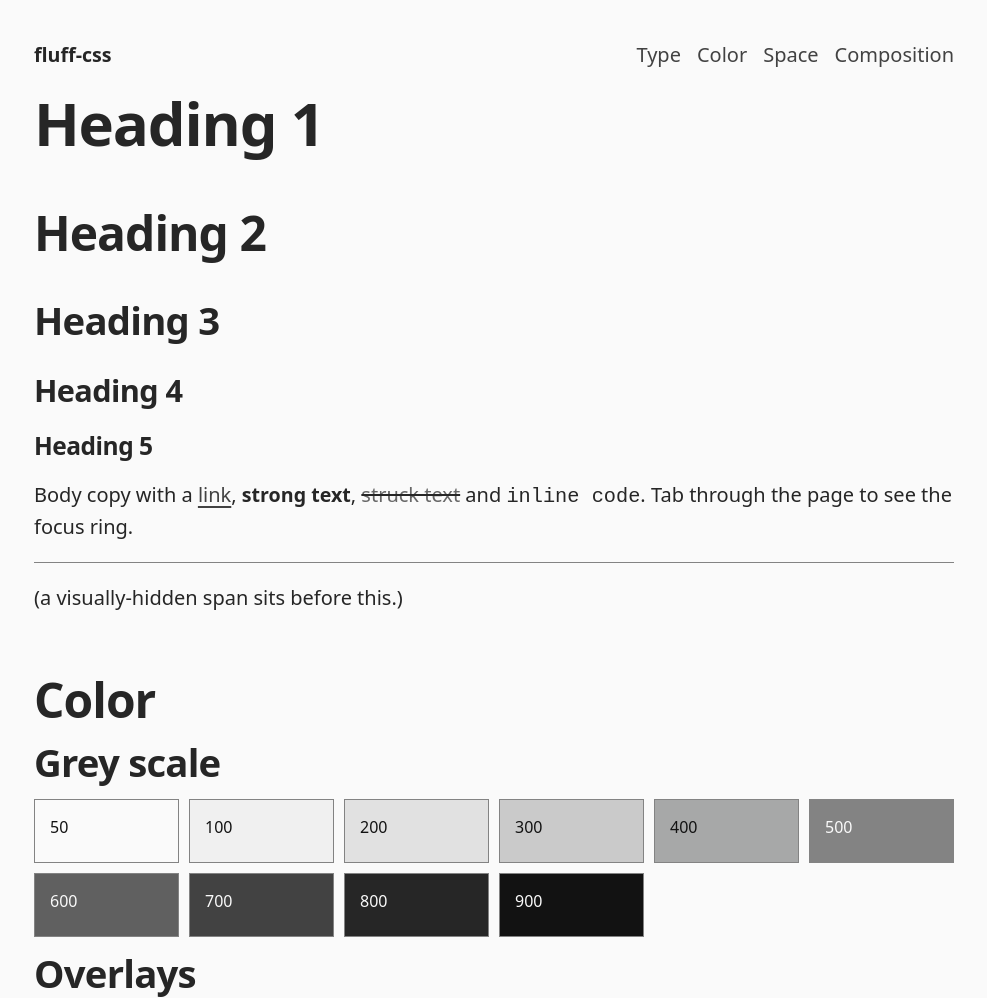
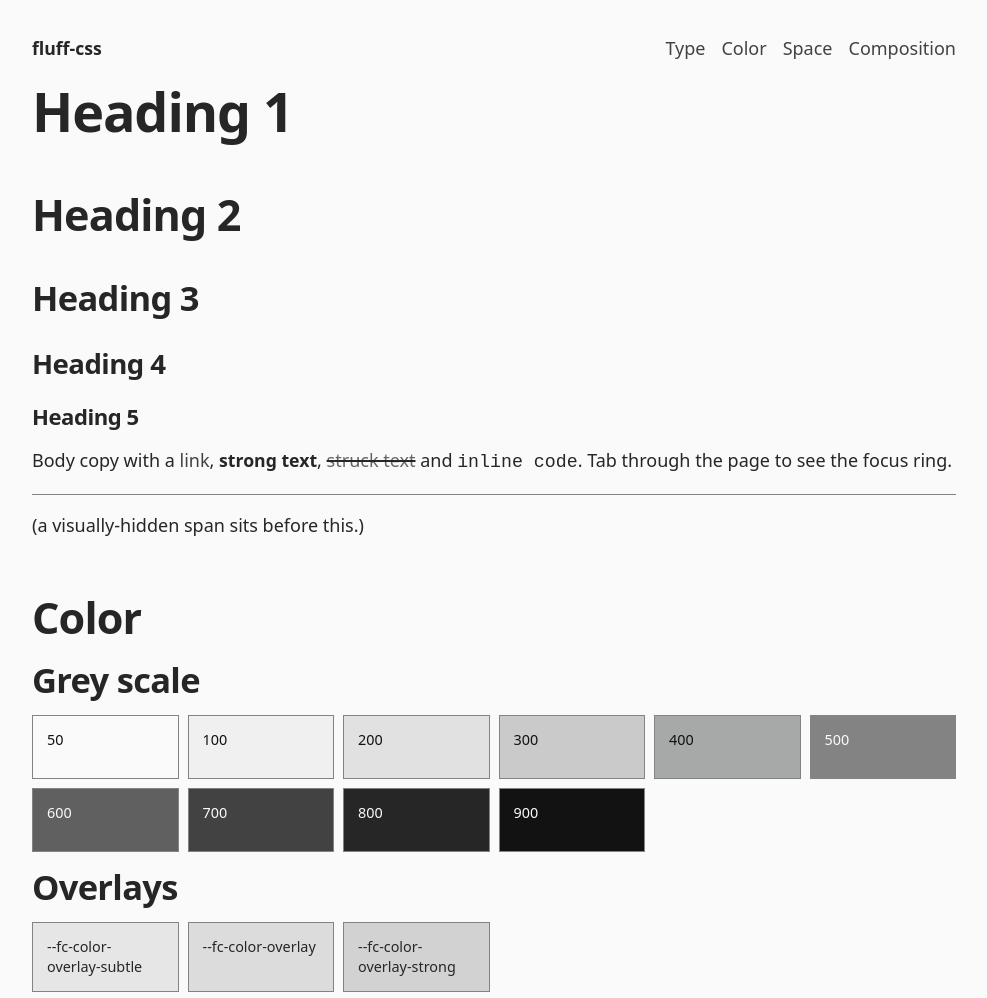
Before and after one commit to brad2k/fluff-css, a website: page index.html in a window 1280 px wide. Shown: the top 998 px of the page, without its empty margins (146-1133 px from the left). Drawn offline with Linux system fonts and the light colour scheme.

Commit message:
A bit of flattening and cleaning

```diff
--- a/package.json
+++ b/package.json
@@ -14,6 +14,10 @@
       "default": "./src/*.css"
     }
   },
-  "files": ["index.css", "src", "types"],
+  "files": [
+    "index.css",
+    "src",
+    "types"
+  ],
   "license": "UNLICENSED"
 }
--- a/src/base.css
+++ b/src/base.css
@@ -5,12 +5,8 @@
 
 */
 
-@layer fluff.base {
-  /*
-    Global styles
-    Low-specificity, global styles
-  */
-
+@layer fc.base {
+  /* Document & Typography Defaults */
   html {
     font-family: var(--fc-font-body, system-ui, sans-serif);
     color: var(--fc-color-text, #111);
@@ -18,71 +14,82 @@
   }
 
   body {
-    font-size: var(--fc-font-size-base);
+    font-size: var(--fc-font-size-base, var(--fc-text-size-step-0, 1rem));
+    line-height: var(--fc-leading-standard, 1.4);
     font-optical-sizing: auto;
-    line-height: var(--fc-leading-standard);
     font-size-adjust: from-font;
 
     @media (prefers-reduced-motion: no-preference) {
-      transition: color var(--fc-animation-transition-base);
+      transition: color var(--fc-animation-transition-base, 200ms ease);
     }
   }
 
+  /* Headings (Mapped directly to Utopia steps, wrapped in :where for zero-specificity overrides) */
+  :where(h1, .h1, h2, .h2, h3, .h3, h4, .h4, h5, .h5, h6, .h6) {
+    font-family: var(
+      --fc-font-display,
+      var(--fc-font-body, system-ui, sans-serif)
+    );
+    font-weight: var(--fc-font-weight-bold, 700);
+    line-height: var(--fc-leading-tight, 1.2);
+    letter-spacing: var(--fc-heading-letter-spacing, normal);
+  }
+
+  :where(h1, .h1) {
+    font-size: var(--fc-step-5);
+  }
+  :where(h2, .h2) {
+    font-size: var(--fc-step-4);
+  }
+  :where(h3, .h3) {
+    font-size: var(--fc-step-3);
+  }
+  :where(h4, .h4) {
+    font-size: var(--fc-step-2);
+  }
+  :where(h5, .h5, h6, .h6) {
+    font-size: var(--fc-step-1);
+  }
+
+  /* Links */
   a {
     color: var(--fc-color-link, currentColor);
-    text-decoration-line: var(--fc-anchor-text-decoration);
+    text-decoration-line: var(--fc-anchor-text-decoration, underline);
+    text-underline-offset: 0.18em;
 
     @media (prefers-reduced-motion: no-preference) {
-      transition: color var(--fc-animation-transition-base);
+      transition:
+        color var(--fc-animation-transition-base, 200ms ease),
+        text-underline-offset var(--fc-animation-transition-base, 200ms ease);
     }
 
     &:hover {
-      color: var(--fc-color-link-hover, var(--fc-color-link));
+      color: var(--fc-color-link-hover, var(--fc-color-link, currentColor));
+      text-underline-offset: 0.25em;
     }
+  }
 
-    main & {
-      text-decoration-line: underline;
-      text-underline-offset: 0.18em;
+  /* Inline Text Formatting */
+  strong,
+  b {
+    font-weight: var(--fc-font-weight-bold, 700);
+  }
 
-      &:hover {
-        text-underline-offset: 0.2em;
-      }
-
-      @media (prefers-reduced-motion: no-preference) {
-        transition: text-underline-offset var(--fc-animation-transition-base);
-      }
-    }
+  s {
+    text-decoration-thickness: 2px;
+    text-decoration-color: var(--fc-strikethrough-color, currentColor);
+    color: oklch(from currentColor l c h / 0.7);
   }
 
   hr {
     height: 0;
-    margin-block: var(--fc-hr-space);
-    border-width: 0;
-    border-top: var(--fc-hr-width) solid var(--fc-color-border);
-  }
-
-  strong {
-    font-weight: var(--fc-font-weight-semi-bold);
-  }
-
-  main img {
-    outline: 1px solid light-dark(rgba(0, 0, 0, 0.1), rgba(255, 255, 255, 0.1));
-    outline-offset: -1px;
+    margin-block: var(--fc-hr-space, var(--fc-space-m, 1.5rem));
+    border: 0;
+    border-top: var(--fc-hr-width, 1px) solid
+      var(--fc-color-border, currentColor);
   }
 
   /* Accessibility */
-
-  /*
-      Firefox is the only browser that doesn't outline the whole element unless you
-      make it display: inline-block. That in itself causes multiple flow issues, so
-      we can detect it using its own vendor prefix and reduce focus offset
-  */
-
-  @supports (-moz-appearance: none) {
-    :root {
-      --fc-focus-offset: 0.08em;
-    }
-  }
 
   /* Favour focus-visible over focus so click events don't trigger focus styles */
 
@@ -96,41 +103,7 @@
   }
 
   ::selection {
-    color: var(--fc-selection-text-color);
-    background: var(--fc-selection-background);
-  }
-
-  /* Base typography */
-
-  :where(h1, .h1, h2, .h2, h3, .h3, h4, .h4, h5, .h5, h6, .h6) {
-    font-family: var(--fc-font-display);
-    font-weight: var(--fc-font-weight-bold);
-    letter-spacing: var(--fc-heading-letter-spacing);
-  }
-
-  :where(h1, .h1) {
-    font-size: var(--fc-font-size-h1, var(--fc-text-size-step-6));
-  }
-
-  :where(h2, .h2) {
-    font-size: var(--fc-font-size-h2, var(--fc-text-size-step-5));
-  }
-
-  :where(h3, .h3) {
-    font-size: var(--fc-font-size-h3, var(--fc-text-size-step-4));
-  }
-
-  :where(h4, .h4) {
-    font-size: var(--fc-font-size-h4, var(--fc-text-size-step-3));
-  }
-
-  :where(h5, .h5, h6, .h6) {
-    font-size: var(--fc-font-size-h5, var(--fc-text-size-step-2));
-  }
-
-  s {
-    text-decoration-thickness: 2px;
-    text-decoration-color: var(--fc-strikethrough-color);
-    color: color-mix(in srgb, currentColor, transparent 30%);
+    color: var(--fc-selection-text-color, canvastext);
+    background: var(--fc-selection-background, canvas);
   }
 }
--- a/src/blocks.css
+++ b/src/blocks.css
@@ -1,4 +1,4 @@
-@layer fluff.blocks {
+@layer fc.blocks {
   .prose {
     max-width: 70ch;
   }
--- a/src/composition.css
+++ b/src/composition.css
@@ -1,4 +1,4 @@
-@layer fluff.composition {
+@layer fc.composition {
   /* Cluster: groups inline items with consistent gap, wrapping naturally.
 
      Config:
--- a/src/layers.css
+++ b/src/layers.css
@@ -1,2 +1,2 @@
 /* Layer order. Import this first when using the library à la carte. */
-@layer fluff.primitives, fluff.tokens, fluff.reset, fluff.base, fluff.blocks, fluff.composition, fluff.utilities;
+@layer fc.primitives, fc.tokens, fc.reset, fc.base, fc.blocks, fc.composition, fc.utilities;
--- a/src/primitives.css
+++ b/src/primitives.css
@@ -1,4 +1,4 @@
-@layer fluff.primitives {
+@layer fc.primitives {
   :root {
     /*
 
@@ -26,49 +26,49 @@
     /*
 
       Typography
-      @link https://utopia.fyi/type/calculator?c=360,18,1.2,1240,20,1.25,5,2,&s=0.75|0.5|0.25,1.5|2|3|4|6,s-l&g=s,l,xl,12
+      @link https://utopia.fyi/type/calculator?c=360,16,1.2,1240,18,1.25,5,2,&s=0.75|0.5|0.25,1.5|2|3|4|6,s-l&g=s,l,xl,12
 
     */
 
-    --fc-step--2: clamp(0.7813rem, 0.7736rem + 0.0341vw, 0.8rem);
-    --fc-step--1: clamp(0.9375rem, 0.9119rem + 0.1136vw, 1rem);
-    --fc-step-0: clamp(1.125rem, 1.0739rem + 0.2273vw, 1.25rem);
-    --fc-step-1: clamp(1.35rem, 1.2631rem + 0.3864vw, 1.5625rem);
-    --fc-step-2: clamp(1.62rem, 1.4837rem + 0.6057vw, 1.9531rem);
-    --fc-step-3: clamp(1.944rem, 1.7405rem + 0.9044vw, 2.4414rem);
-    --fc-step-4: clamp(2.3328rem, 2.0387rem + 1.3072vw, 3.0518rem);
-    --fc-step-5: clamp(2.7994rem, 2.384rem + 1.8461vw, 3.8147rem);
+    --fc-step--2: clamp(0.6944rem, 0.684rem + 0.0465vw, 0.72rem);
+    --fc-step--1: clamp(0.8333rem, 0.8061rem + 0.1212vw, 0.9rem);
+    --fc-step-0: clamp(1rem, 0.9489rem + 0.2273vw, 1.125rem);
+    --fc-step-1: clamp(1.2rem, 1.1156rem + 0.375vw, 1.4063rem);
+    --fc-step-2: clamp(1.44rem, 1.31rem + 0.5778vw, 1.7578rem);
+    --fc-step-3: clamp(1.728rem, 1.536rem + 0.8532vw, 2.1973rem);
+    --fc-step-4: clamp(2.0736rem, 1.7983rem + 1.2236vw, 2.7466rem);
+    --fc-step-5: clamp(2.4883rem, 2.1018rem + 1.718vw, 3.4332rem);
 
     /*
 
       Spacing
-      @link https://utopia.fyi/space/calculator?c=360,18,1.2,1240,20,1.25,5,2,&s=0.75|0.5|0.25,1.5|2|3|4|6,s-l|m-2xl|s-2xl&g=s,l,xl,12
+      @link https://utopia.fyi/space/calculator?c=360,16,1.2,1240,18,1.25,5,2,&s=0.75|0.5|0.25,1.5|2|3|4|6,s-l|s-2xl|m-2xl&g=s,l,xl,12
 
     */
 
-    --fc-space-3xs: clamp(0.3125rem, 0.3125rem + 0vw, 0.3125rem);
-    --fc-space-2xs: clamp(0.5625rem, 0.5369rem + 0.1136vw, 0.625rem);
-    --fc-space-xs: clamp(0.875rem, 0.8494rem + 0.1136vw, 0.9375rem);
-    --fc-space-s: clamp(1.125rem, 1.0739rem + 0.2273vw, 1.25rem);
-    --fc-space-m: clamp(1.6875rem, 1.6108rem + 0.3409vw, 1.875rem);
-    --fc-space-l: clamp(2.25rem, 2.1477rem + 0.4545vw, 2.5rem);
-    --fc-space-xl: clamp(3.375rem, 3.2216rem + 0.6818vw, 3.75rem);
-    --fc-space-2xl: clamp(4.5rem, 4.2955rem + 0.9091vw, 5rem);
-    --fc-space-3xl: clamp(6.75rem, 6.4432rem + 1.3636vw, 7.5rem);
+    --fc-space-3xs: clamp(0.25rem, 0.2244rem + 0.1136vw, 0.3125rem);
+    --fc-space-2xs: clamp(0.5rem, 0.4744rem + 0.1136vw, 0.5625rem);
+    --fc-space-xs: clamp(0.75rem, 0.6989rem + 0.2273vw, 0.875rem);
+    --fc-space-s: clamp(1rem, 0.9489rem + 0.2273vw, 1.125rem);
+    --fc-space-m: clamp(1.5rem, 1.4233rem + 0.3409vw, 1.6875rem);
+    --fc-space-l: clamp(2rem, 1.8977rem + 0.4545vw, 2.25rem);
+    --fc-space-xl: clamp(3rem, 2.8466rem + 0.6818vw, 3.375rem);
+    --fc-space-2xl: clamp(4rem, 3.7955rem + 0.9091vw, 4.5rem);
+    --fc-space-3xl: clamp(6rem, 5.6932rem + 1.3636vw, 6.75rem);
 
     /* One-up pairs */
-    --fc-space-3xs-2xs: clamp(0.3125rem, 0.1847rem + 0.5682vw, 0.625rem);
-    --fc-space-2xs-xs: clamp(0.5625rem, 0.4091rem + 0.6818vw, 0.9375rem);
-    --fc-space-xs-s: clamp(0.875rem, 0.7216rem + 0.6818vw, 1.25rem);
-    --fc-space-s-m: clamp(1.125rem, 0.8182rem + 1.3636vw, 1.875rem);
-    --fc-space-m-l: clamp(1.6875rem, 1.3551rem + 1.4773vw, 2.5rem);
-    --fc-space-l-xl: clamp(2.25rem, 1.6364rem + 2.7273vw, 3.75rem);
-    --fc-space-xl-2xl: clamp(3.375rem, 2.7102rem + 2.9545vw, 5rem);
-    --fc-space-2xl-3xl: clamp(4.5rem, 3.2727rem + 5.4545vw, 7.5rem);
+    --fc-space-3xs-2xs: clamp(0.25rem, 0.1222rem + 0.5682vw, 0.5625rem);
+    --fc-space-2xs-xs: clamp(0.5rem, 0.3466rem + 0.6818vw, 0.875rem);
+    --fc-space-xs-s: clamp(0.75rem, 0.5966rem + 0.6818vw, 1.125rem);
+    --fc-space-s-m: clamp(1rem, 0.7188rem + 1.25vw, 1.6875rem);
+    --fc-space-m-l: clamp(1.5rem, 1.1932rem + 1.3636vw, 2.25rem);
+    --fc-space-l-xl: clamp(2rem, 1.4375rem + 2.5vw, 3.375rem);
+    --fc-space-xl-2xl: clamp(3rem, 2.3864rem + 2.7273vw, 4.5rem);
+    --fc-space-2xl-3xl: clamp(4rem, 2.875rem + 5vw, 6.75rem);
 
     /* Custom pairs */
-    --fc-space-s-l: clamp(1.125rem, 0.5625rem + 2.5vw, 2.5rem);
-    --fc-space-m-2xl: clamp(1.6875rem, 0.3324rem + 6.0227vw, 5rem);
-    --fc-space-s-2xl: clamp(1.125rem, -0.4602rem + 7.0455vw, 5rem);
+    --fc-space-s-l: clamp(1rem, 0.4886rem + 2.2727vw, 2.25rem);
+    --fc-space-s-2xl: clamp(1rem, -0.4318rem + 6.3636vw, 4.5rem);
+    --fc-space-m-2xl: clamp(1.5rem, 0.2727rem + 5.4545vw, 4.5rem);
   }
 }
--- a/src/reset.css
+++ b/src/reset.css
@@ -7,7 +7,7 @@
 
 /* Box sizing rules */
 
-@layer fluff.reset {
+@layer fc.reset {
   *,
   *::before,
   *::after {
@@ -71,7 +71,7 @@
   /* Set shorter line heights on headings and interactive elements */
 
   :where(h1, h2, h3, h4, h5, h6, button, input, label) {
-    line-height: 1.1;
+    line-height: 1.2;
   }
 
   :where(p, h1, h2, h3, h4, h5, h6) {
@@ -80,7 +80,7 @@
 
   /* Balance text wrapping on headings */
 
-  :where(h1, h2, h3, h4, h5, h6) {
+  :where(h1, h2, h3, h4) {
     text-wrap: balance;
   }
 
@@ -95,8 +95,9 @@
 
   /* Inherit fonts for inputs and buttons */
 
-  :where(input, button, textarea, select) {
+  :where(button, input, optgroup, select, textarea) {
     font: inherit;
+    line-height: inherit;
   }
 
   /* Button resets */
@@ -106,7 +107,6 @@
     padding: 0;
     border: none;
     background: transparent;
-    cursor: pointer;
     text-align: left;
     color: inherit;
   }
@@ -126,7 +126,7 @@
 
   /* Make images easier to work with */
 
-  :where(img, video) {
+  :where(img, picture, video) {
     display: block;
     block-size: auto;
     max-inline-size: 100%;
--- a/src/tokens.css
+++ b/src/tokens.css
@@ -1,40 +1,21 @@
-@layer fluff.tokens {
+@layer fc.tokens {
   /* Design tokens. Primitives (scales) live in primitives.css; these are the semantic values. */
 
   :root {
-    color-scheme: light dark;
-
     /* Color */
-    --fc-color-text: light-dark(
-      var(--fc-color-grey-800),
-      var(--fc-color-grey-50)
-    );
-    --fc-color-bg-canvas: light-dark(
-      var(--fc-color-grey-50),
-      var(--fc-color-grey-800)
-    );
-    --fc-color-bg-surface: light-dark(
-      var(--fc-color-grey-100),
-      var(--fc-color-grey-800)
-    );
-    --fc-color-border: light-dark(
-      var(--fc-color-grey-500),
-      var(--fc-color-grey-200)
-    );
-    --fc-color-link: light-dark(
-      var(--fc-color-grey-700),
-      var(--fc-color-grey-50)
-    );
-    --fc-color-link-hover: light-dark(
-      var(--fc-color-grey-800),
-      var(--fc-color-grey-200)
-    );
+    --fc-color-text: var(--fc-color-grey-800);
+    --fc-color-bg-canvas: var(--fc-color-grey-50);
+    --fc-color-bg-surface: var(--fc-color-grey-100);
+    --fc-color-border: var(--fc-color-grey-500);
+    --fc-color-link: var(--fc-color-grey-700);
+    --fc-color-link-hover: var(--fc-color-grey-800);
 
     /* Typography */
     --fc-font-body: system-ui, sans-serif;
     --fc-font-display: var(--fc-font-body);
     --fc-font-size-base: var(--fc-step-0);
-    --fc-leading-standard: 1.5;
+    --fc-leading-standard: 1.4;
+    --fc-leading-tight: 1.2;
     --fc-font-weight-regular: 400;
     --fc-font-weight-semi-bold: 600;
     --fc-font-weight-bold: 700;
@@ -77,12 +58,5 @@
 
     /* Strikethrough customization */
     --fc-strikethrough-color: var(--fc-color-link-hover);
-
-    /* Fallback heading sizes (for when h1-h5 can't use fc-font-size-h*) */
-    --fc-text-size-step-2: var(--fc-step-2);
-    --fc-text-size-step-3: var(--fc-step-3);
-    --fc-text-size-step-4: var(--fc-step-4);
-    --fc-text-size-step-5: var(--fc-step-5);
-    --fc-text-size-step-6: var(--fc-step-5);
   }
 }
--- a/src/utilities.css
+++ b/src/utilities.css
@@ -1,5 +1,5 @@
 /* Utility layer: single-purpose, non-negotiable helper classes. */
-@layer fluff.utilities {
+@layer fc.utilities {
   .visually-hidden {
     position: absolute;
     width: 1px;
```
